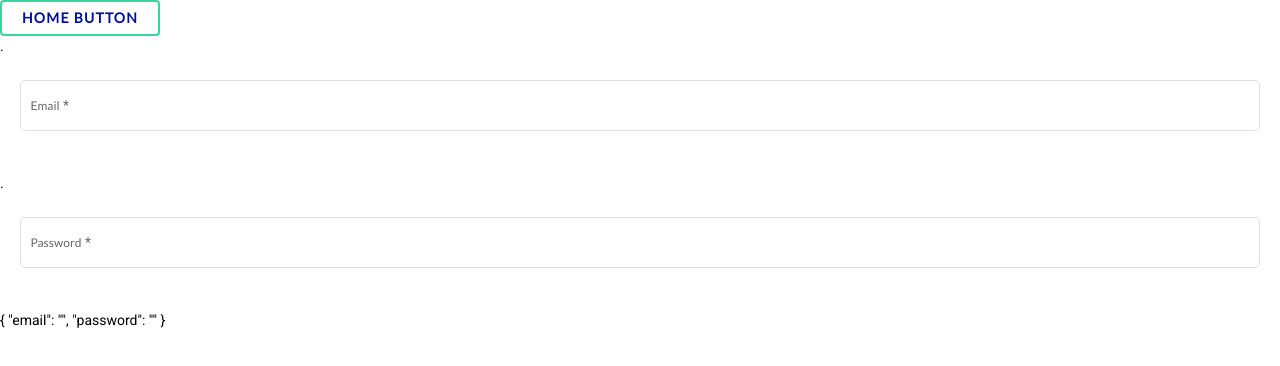
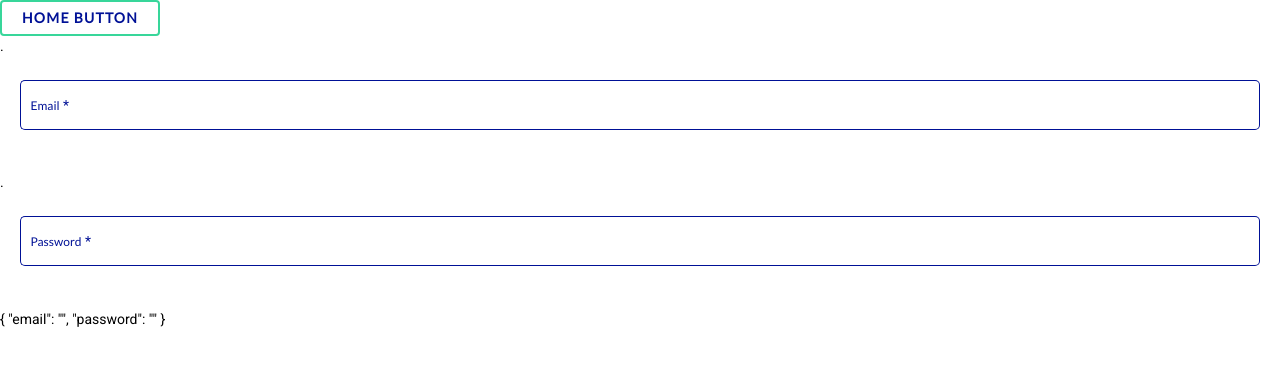
Before and after one commit to RoopendraNaik/jirastorybook, an Angular app: page / in a window 1280 px wide. Shown: the top 366 px of the page. Built offline with nearby package versions, Linux system fonts and the light colour scheme.

Commit message:
Update textfield.component.scss

```diff
--- a/src/app/textfield/textfield.component.scss
+++ b/src/app/textfield/textfield.component.scss
@@ -1,3 +1,39 @@
 .block {
   width: 100%;
 }
+::ng-deep .mat-form-field-appearance-outline .mat-form-field-outline {
+  color: #001196;
+}
+::ng-deep .mat-form-field-appearance-outline .mat-form-field-infix {
+  padding: 12px 0px 14px;
+}
+.form-group {
+  margin-bottom: 0px;
+}
+::ng-deep .mat-form-field-label {
+  color: #001196;
+}
+.mat-input{
+  border: 2px solid #001196;
+  border-radius: 4px;
+}
+.mat-error{
+  opacity: 0.87;
+  color: #B00020;
+  font-family: Lato;
+  font-size: 12px;
+  font-style: italic;
+  letter-spacing: 1.2px;
+  line-height: 16px;
+}
+input.mat-input-element{
+  font-family: Lato;
+  font-size: 16px;
+}
+// .mat-form-field-flex{
+//   height: 60px !important;
+// }
+
+.mat-form-field-flex {
+  height: 60px !important;
+}
```
